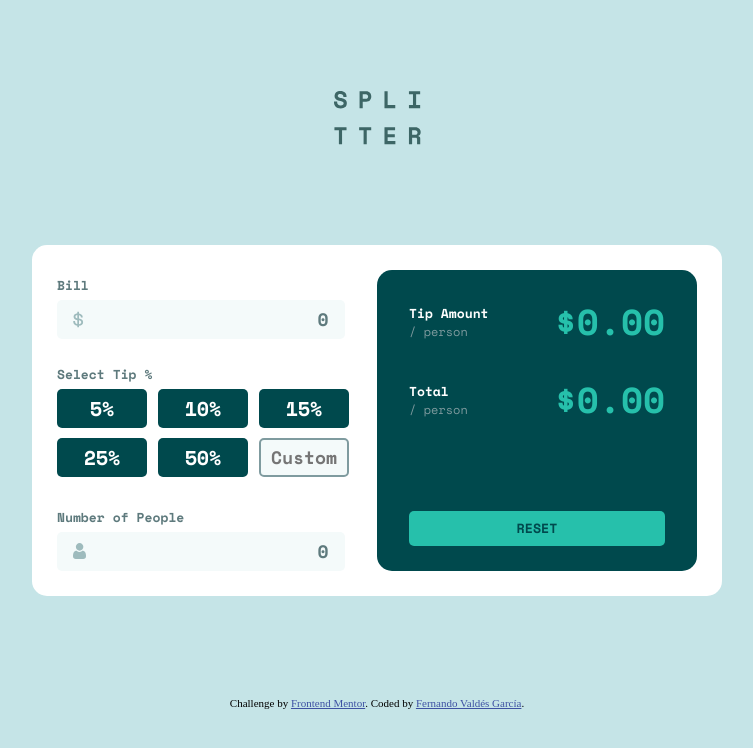
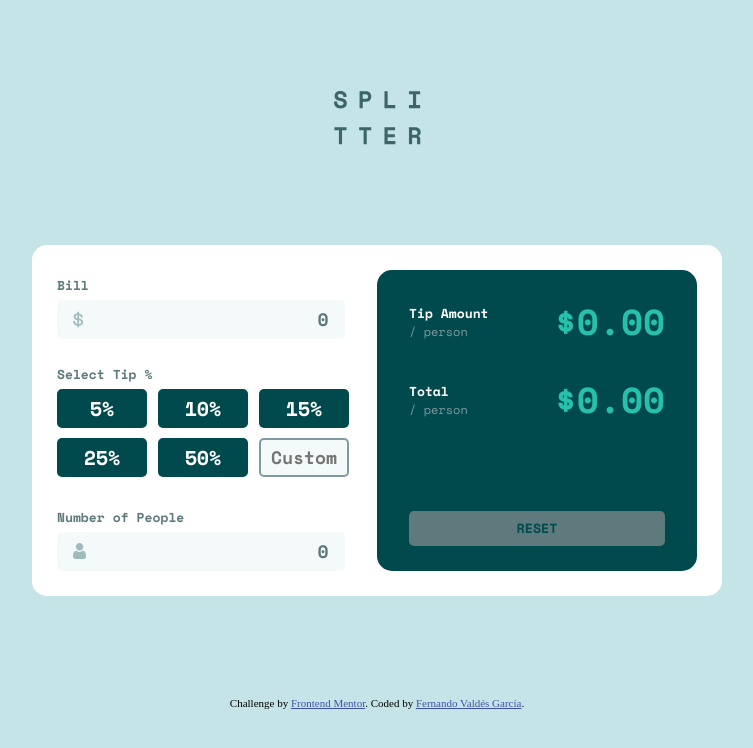
Before and after one commit to fvaldes0109/FM-Tip-Calculator-App, a React (Create React App) app: page / in a window 1280 px wide. Shown: the top 748 px of the page, without its empty margins (263-1016 px from the left). Built offline with nearby package versions, Linux system fonts and the light colour scheme.

Commit message:
Add button disable

```diff
--- a/src/App.css
+++ b/src/App.css
@@ -170,6 +170,7 @@ button {
     border: 0;
     border-radius: 5px;
     font-weight: 700;
+    transition: background-color 0.2s;
 }
 
 button:hover {
@@ -178,6 +179,10 @@ button:hover {
 
 button:active {
     background-color: hsl(185, 41%, 84%);
+}
+
+button:disabled {
+    background-color: hsl(186, 14%, 43%);
 }
 
 .fieldname {
```
